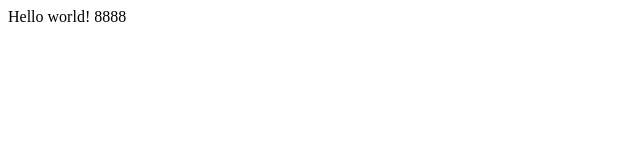
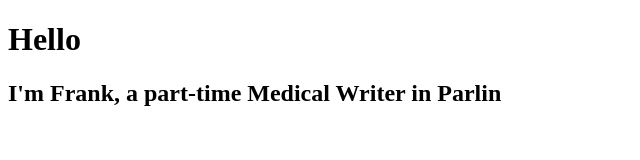
Before and after one commit to franksiri/gatsby-bootcamp, a Gatsby site: page / in a window 1280 px wide. Shown: the whole page, without its empty margins (0-640 px from the left). Built offline with nearby package versions, Linux system fonts and the light colour scheme; Gatsby itself is replaced by a stand-in of ours.

Commit message:
update home page

```diff
--- a/src/pages/index.js
+++ b/src/pages/index.js
@@ -1,3 +1,12 @@
-import React from "react"
+import React from 'react'
 
-export default () => <div>Hello world! 8888</div>
+const IndexPage = () => {
+    return (
+            <div>
+                 <h1>Hello</h1>
+                 <h2>I'm Frank, a part-time Medical Writer in Parlin</h2>
+            </div>
+    )
+}
+
+export default IndexPage
```
